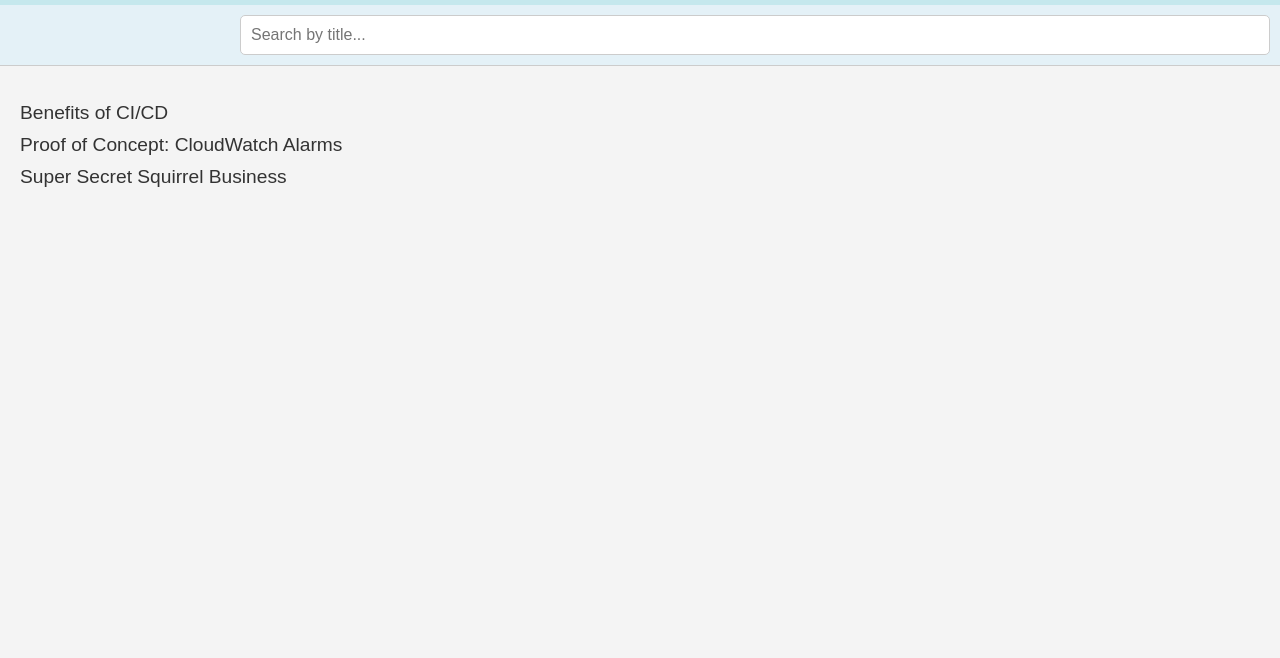
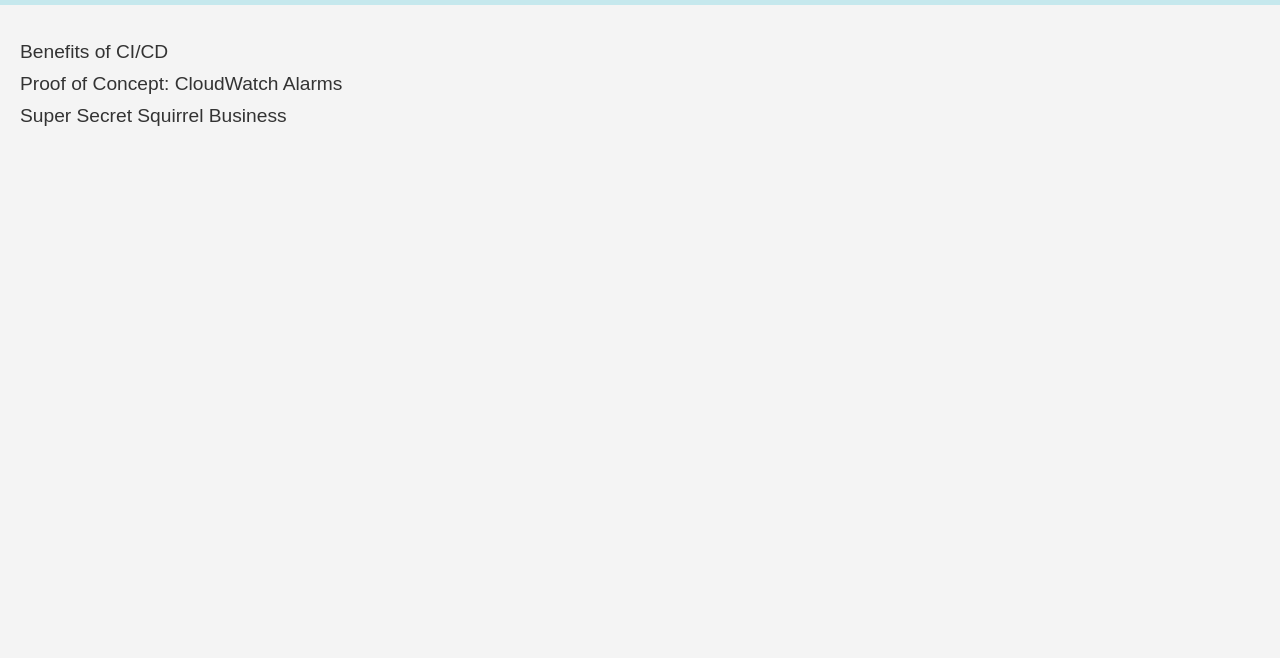
Before and after one commit to BearyNatural/BearyNatural.github.io, a website: page articles/index.html in a window 1280 px wide. Shown: the part 142-800 px from the top of the page. Drawn offline with Linux system fonts and the light colour scheme.

Commit message:
Update styles.css

```diff
--- a/articles/styles.css
+++ b/articles/styles.css
@@ -28,7 +28,7 @@
 
 /* Search Bar Styles */
 .search-bar {
-    display: flex;
+    display: none; /* Initially hidden */
     justify-content: right;
     padding: 10px;
     background-color: #e4f1f7;
@@ -36,11 +36,16 @@
 }
 
 .search-bar input {
-    width: 80%;
+    width: 20%;
     padding: 10px;
     font-size: 1rem;
     border: 1px solid #ccc;
     border-radius: 5px;
+}
+
+/* Show search bar on hover */
+.container:hover .search-bar {
+    display: flex;
 }
 
 /* Header Styles */
```
